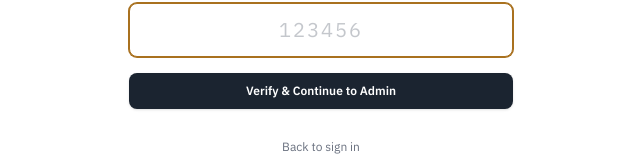
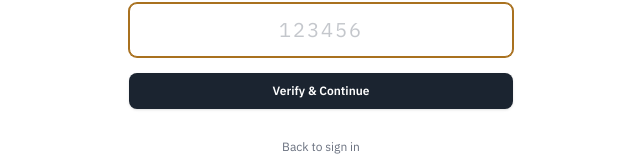
Before and after one commit to ishthiyaqAhamed/novaflow, a Next.js app: page /verify-otp in a window 1280 px wide. Shown: the part 395-558 px from the top of the page, without its empty margins (319-959 px from the left). Built offline with nearby package versions, Linux system fonts and the light colour scheme; no server answers.

Commit message:
fix(auth): change verify-otp button text to Verify & Continue

```diff
--- a/src/app/(auth)/verify-otp/page.tsx
+++ b/src/app/(auth)/verify-otp/page.tsx
@@ -55,7 +55,7 @@ function VerifyOtpForm() {
           disabled={pending}
           className="w-full rounded-lg bg-ink text-paper py-2.5 text-xs font-semibold hover:bg-ink/90 transition-all shadow-sm disabled:opacity-50 flex items-center justify-center gap-2"
         >
-          {pending ? "Verifying..." : "Verify & Continue to Admin"}
+          {pending ? "Verifying..." : "Verify & Continue"}
         </button>
       </form>
 
```
